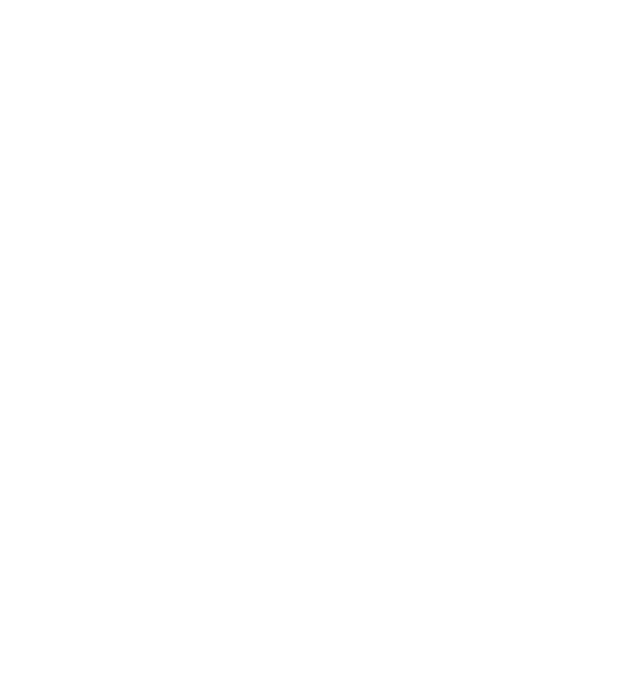
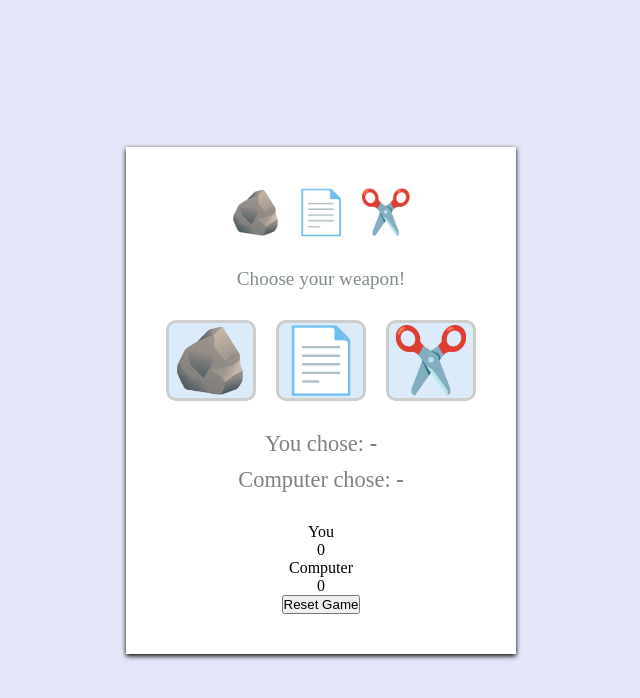
Before and after one commit to blerandgashi/rock-paper-scissors, a plain HTML site: page index.html in a window 1280 px wide. Shown: the whole page, without its empty margins (319-959 px from the left). Drawn offline with Linux system fonts and the light colour scheme.

Commit message:
added html and a bit of styling

```diff
--- a/index.html
+++ b/index.html
@@ -7,7 +7,38 @@
   <link rel="stylesheet" href="style.css">
 </head>
 <body>
+  <div class="container">
+    <h1>🪨 📄 ✂️</h1>
+    <p style="font-size: 1.2rem; color: #7f8c8d;">Choose your weapon!</p>
 
+    <div class="choices">
+      <button class="choice-btn" data-choice="rock">🪨</button>
+      <button class="choice-btn" data-choice="paper">📄</button>
+      <button class="choice-btn" data-choice="scissors">✂️</button>
+    </div>
+
+    <div class="results">
+      <p>You chose: <strong id="player-choice">-</strong></p>
+      <p>Computer chose: <strong id="computer-choice">-</strong></p>
+
+      <div id="result-message" class="result-message" style="display: none;">
+        Result will appear here
+      </div>
+    </div>
+
+    <div class="score">
+      <div class="score-item">
+        <div>You</div>
+        <div class="score-value" id="player-score">0</div>
+      </div>
+      <div class="score-item">
+        <div>Computer</div>
+        <div class="score-value" id="computer-score">0</div>
+      </div>
+    </div>
+
+    <button class="reset" id="reset">Reset Game</button>
+  </div>
   <script src="script.js"></script>
 </body>
 </html>
--- a/style.css
+++ b/style.css
@@ -0,0 +1,57 @@
+*{
+  margin: 0;
+  padding: 0;
+  box-sizing: border-box;
+}
+body{
+  display: flex;
+  justify-content: center;
+  align-items: center;
+  min-height: 100vh;
+  background-color: lavender;
+}
+.container{
+  box-shadow: 0px 2px 5px black;
+  padding: 40px;
+  text-align: center;
+  max-width: 500px;
+  background-color: white;
+}
+h1{
+  color: #2c3e50;
+  margin-bottom: 30px;
+  font-size: 2.7rem;
+}
+.choices{
+  display: flex;
+  justify-content: center;
+  gap: 20px;
+  margin: 30px 0;
+}
+.choice-btn{
+  background-color: #dcebfa;
+  border: 3px solid #cecdcd;
+  border-radius: 10px;
+  cursor: pointer;
+  font-size: 4rem;
+  width: 90px;
+}
+.choice-btn:hover {
+  border-color: #667eea;
+  background: #e8eaf6;
+}
+.results{
+  margin: 30px 0;
+  font-size: 1.4rem;
+  color: gray;
+}
+.results p {
+  margin: 10px 0;
+}
+.results-message{
+  font-size: 2rem;
+  font-weight: bold;
+  margin: 20px 0;
+  padding: 15px;
+  border-radius: 10px;
+}
```
